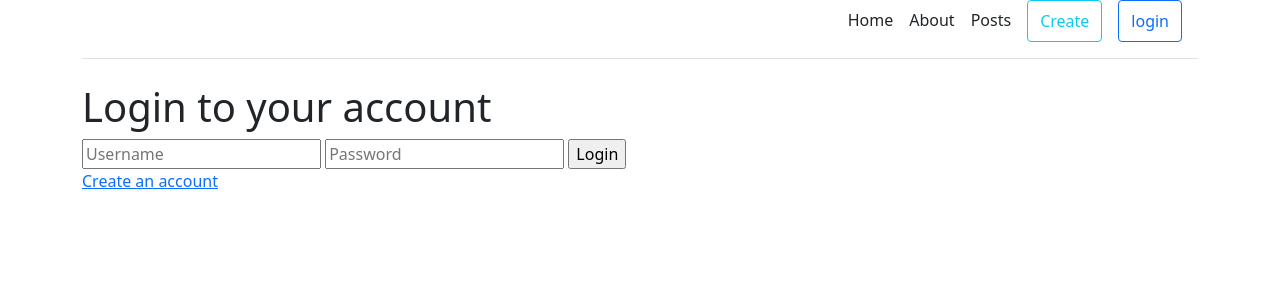
After one commit to bogutskii/flask_example, a Flask app: page /login in a window 1280 px wide. The commit adds this page. Shown: the top 300 px of the page. Run offline with Flask 2, Linux system fonts and the light colour scheme.

Commit message:
register functions

```diff
--- a/app.py
+++ b/app.py
@@ -1,10 +1,18 @@
-from flask import Flask, render_template, request, redirect
+from flask import Flask, render_template, request, redirect, url_for
 from flask_sqlalchemy import SQLAlchemy
 from datetime import datetime
+from flask_wtf import FlaskForm
+from wtforms import StringField, PasswordField, SubmitField
+from wtforms.validators import InputRequired, Length, ValidationError
+from flask_login import UserMixin
+from flask_bcrypt import Bcrypt
 
 app = Flask(__name__)
-app.config["SQLALCHEMY_DATABASE_URI"] = 'sqlite:///blog.db'
+bcrypt = Bcrypt(app)
+
+app.config["SQLALCHEMY_DATABASE_URI"] = "sqlite:///blogs.db"
 app.config["SQLALCHEMY_TRACK_MODIFICATIONS"] = False
+app.config["SECRET_KEY"] = "denisdziganchuk"
 db = SQLAlchemy(app)
 
 
@@ -17,6 +25,29 @@ class Article(db.Model):
 
     def __repr__(self):
         return 'Article %r>' % self.id
+
+
+class User(db.Model, UserMixin):
+    id = db.Column(db.Integer, primary_key=True)
+    username = db.Column(db.String(20), nullable=False)
+    password = db.Column(db.String(50), nullable=False)
+
+
+class RegisterForm(FlaskForm):
+    username = StringField(validators=[InputRequired(), Length(min=3, max=20)], render_kw={"placeholder": "Username"})
+    password = PasswordField(validators=[InputRequired(), Length(min=3, max=20)], render_kw={"placeholder": "Password"})
+    submit = SubmitField("Register")
+
+    def validate_username(self, username):
+        existing_username = User.query.filter_by(username=username.data).first()
+        if existing_username:
+            raise ValidationError("User already exists! Try another username")
+
+
+class LoginForm(FlaskForm):
+    username = StringField(validators=[InputRequired(), Length(min=3, max=20)], render_kw={"placeholder": "Username"})
+    password = PasswordField(validators=[InputRequired(), Length(min=3, max=20)], render_kw={"placeholder": "Password"})
+    submit = SubmitField("Login")
 
 
 @app.route('/')
@@ -88,5 +119,23 @@ def update_post(id):
         return render_template('update_post.html', article=article)
 
 
+@app.route("/login", methods=["GET", "POST"])
+def login():
+    form = LoginForm()
+    return render_template("login.html", form=form)
+
+
+@app.route("/register", methods=["GET", "POST"])
+def register():
+    form = RegisterForm()
+    if form.validate_on_submit():
+        hash_password = bcrypt.generate_password_hash(form.password.data)
+        new_user = User(username=form.username.data, password=hash_password)
+        db.session.add(new_user)
+        db.session.commit()
+        return redirect(url_for("login"))
+    return render_template("registration.html", form=form)
+
+
 if __name__ == "__main__":
     app.run(debug=True)
--- a/templates/base.html
+++ b/templates/base.html
@@ -16,7 +16,8 @@
         <a class="me-3 py-2 text-dark text-decoration-none" href="/">Home</a>
         <a class="me-3 py-2 text-dark text-decoration-none" href="/about">About</a>
         <a class="me-3 py-2 text-dark text-decoration-none" href="/posts">Posts</a>
-        <a class="me-3 py-2 btn btn-info" href="/create_post">Create</a>
+        <a class="me-3 py-2 btn btn-outline-info" href="/create_post">Create</a>
+        <a class="me-3 py-2 btn btn-outline-primary" href="/login">login</a>
       </nav>
     </div>
   </header>
--- /dev/null
+++ b/templates/login.html
@@ -0,0 +1,21 @@
+{% extends 'base.html' %}
+
+{% block title %}
+Login
+{% endblock %}
+
+
+
+{% block body %}
+
+<h1>Login to your account</h1>
+
+<form action="" method="POST">
+    {{form.hidden_tag()}}
+    {{form.username}}
+    {{form.password}}
+    {{form.submit}}
+</form>
+<a href="{{url_for('register')}}">Create an account</a>
+
+{% endblock %}
```
Also changed, not shown: templates/registration.html (added, +21 -0 lines), blog.db.
